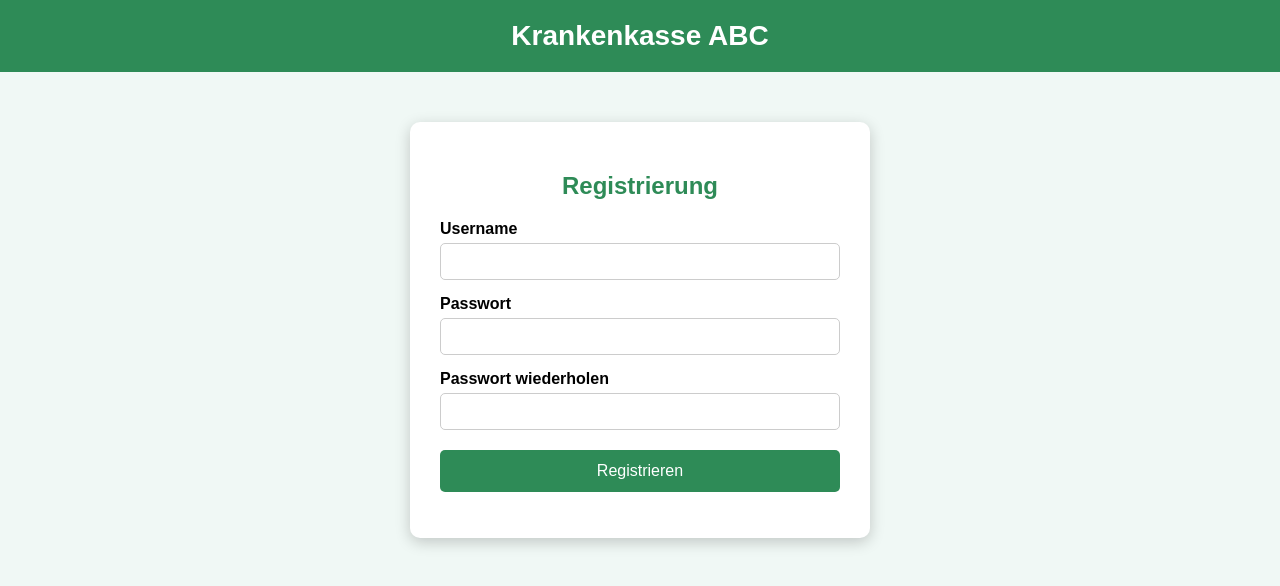
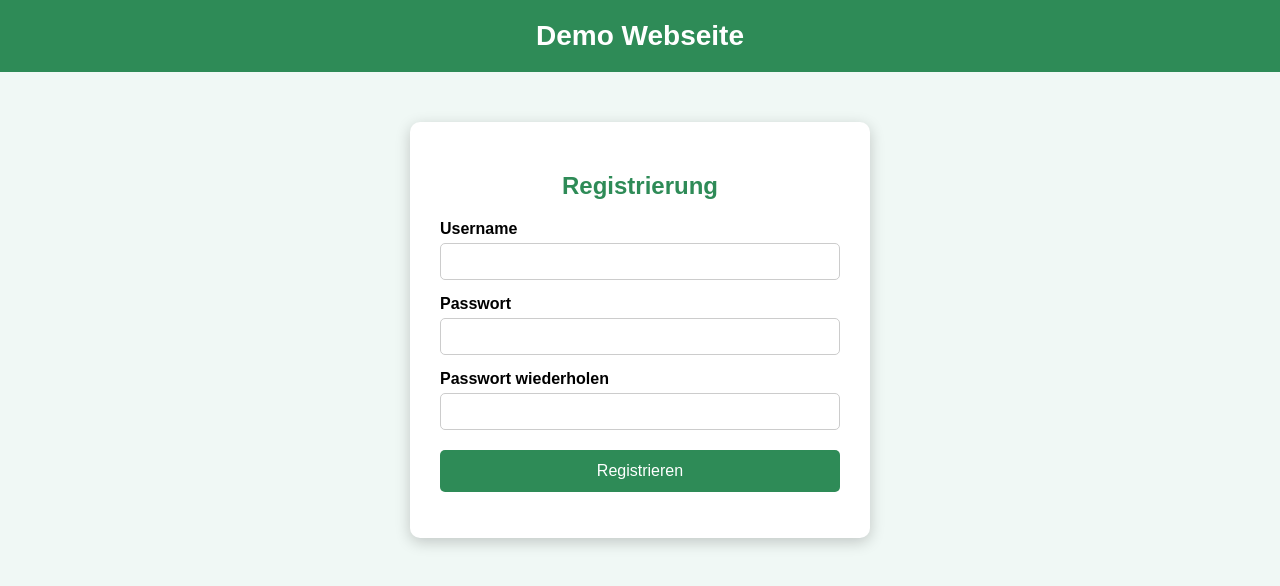
Before and after one commit to Hinsena/TestWebseite, a website: page index.html in a window 1280 px wide. Drawn offline with Linux system fonts and the light colour scheme.

Commit message:
Change title and header to 'Demo Webseite'

```diff
--- a/index.html
+++ b/index.html
@@ -2,9 +2,9 @@
 <html>
 <head>
   <meta charset="utf-8">
-  <title>Krankenkasse ABC - Studie</title>
+  <title>DEMO Webseite</title>
   <style>
-    /* ===== Krankenkasse ABC Design ===== */
+    /* ===== Demo Design ===== */
     body {
       margin: 0;
       font-family: "Arial", sans-serif;
@@ -77,7 +77,7 @@
 </head>
 <body>
 
-<header>Krankenkasse ABC</header>
+<header>Demo Webseite</header>
 
 <!-- Registrierung -->
 <div id="registerScreen" class="container screen active">
@@ -122,7 +122,7 @@
 </div>
 
 <script>
-const siteName = "KrankenkasseABC";
+const siteName = "Demo Webseite";
 let startTime = null;
 
 // Fehlversuche
```
